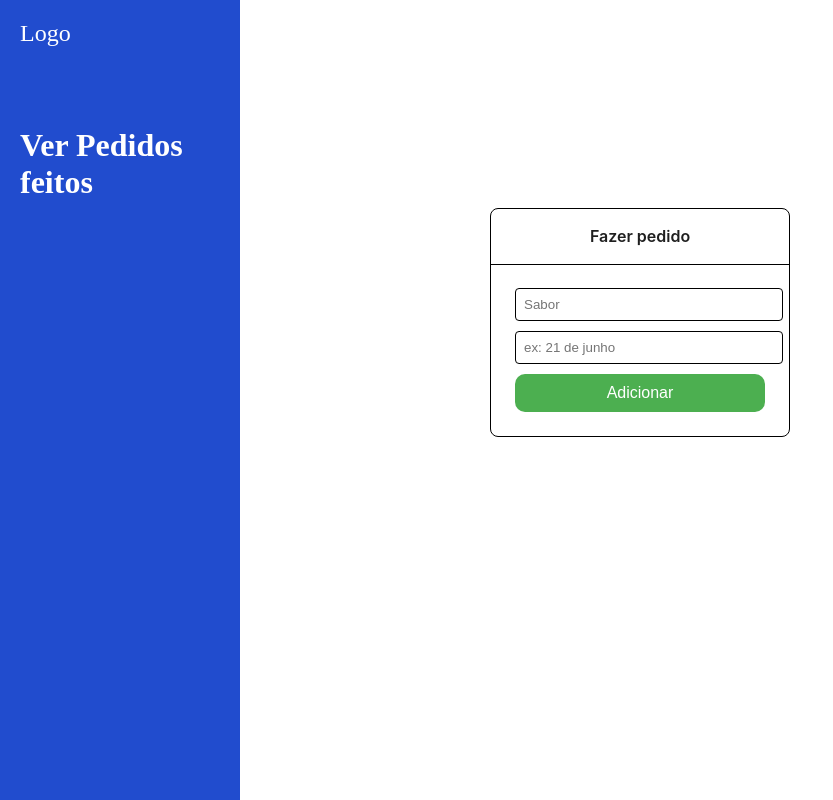
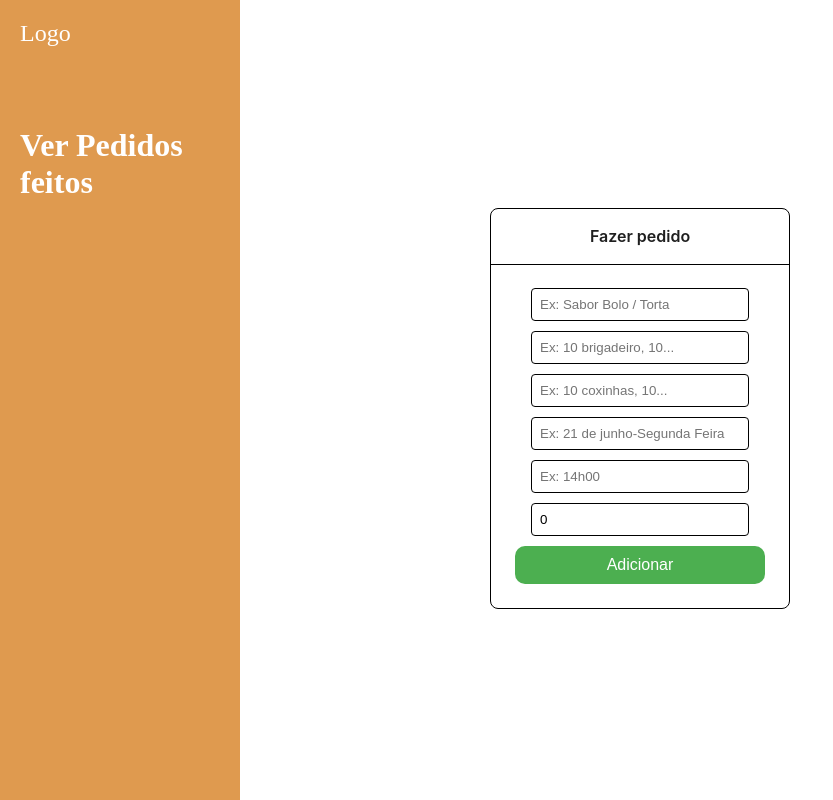
Before and after one commit to DavidHenrique2106/PlanningSyncFront, a React (Vite) app: page / in a window 1280 px wide. Shown: the whole page, without its empty margins (0-833 px from the left). Built offline with nearby package versions, Linux system fonts and the light colour scheme.

Commit message:
add campos, alt cor

```diff
--- a/src/components/Sidebar.module.css
+++ b/src/components/Sidebar.module.css
@@ -4,7 +4,7 @@
   top: 0;
   width: 200px;
   height: 100vh;
-  background-color: #214cce;
+  background-color: #DF9A4F;
   padding: 20px;
   color: white;
   display: flex;
--- a/src/components/routes/Despesas/Bolos.module.css
+++ b/src/components/routes/Despesas/Bolos.module.css
@@ -1,5 +1,5 @@
 .Arrow{
-    color: #214cce;
+    color: #DF9A4F;
 }
 
 .Card{
--- a/src/components/routes/Despesas/Bolos.tsx
+++ b/src/components/routes/Despesas/Bolos.tsx
@@ -2,23 +2,10 @@ import { FontAwesomeIcon } from "@fortawesome/react-fontawesome";
 import { faArrowLeft } from "@fortawesome/free-solid-svg-icons";
 import { Link } from "react-router-dom";
 import styles from "./Bolos.module.css";
-import { useState } from "react";
-import { Card, Space } from "antd";
-import { ToastContainer, toast } from "react-toastify";
+
 import "react-toastify/dist/ReactToastify.css";
 
-const Despesas = () => {
-  const [despesas, setDespesas] = useState<number | undefined>(undefined);
-
-  const handledespesas = () => {
-    if (despesas !== undefined) {
-      console.log(despesas);
-      toast.success("Despesa adicionada");
-      setDespesas(undefined);
-    } else {
-      toast.error("Adicione uma despesa");
-    }
-  };
+const Bolos = () => {
 
   return (
     <div>
@@ -28,46 +15,9 @@ const Despesas = () => {
         </Link>
       </h1>
 
-      <div className="Card">
-        <Space direction="vertical" size={16}>
-          <Card
-            title="Sua despesa"
-            style={{ width: 300, border: "1px solid black" }}
-            headStyle={{ borderBottom: "1px solid black" }}
-          >
-            <input
-              type="number"
-              value={despesas ?? ""}
-              onChange={(e) => setDespesas(Number(e.target.value))}
-              placeholder="$$$"
-              style={{
-                position: "relative",
-                right: "-35px",
-                border: "1px solid black",
-                borderRadius: "4px",
-              }}
-            />
-            <br />
-            <br />
-            <br />
-            <button
-              onClick={handledespesas}
-              style={{
-                borderRadius: "10px",
-                position: "relative",
-                right: "-85px",
-                top: "20px",
-              }}
-            >
-              Adicionar
-            </button>
-          </Card>
-        </Space>
-      </div>
 
-      <ToastContainer />
     </div>
   );
 };
 
-export default Despesas;
+export default Bolos;
--- a/src/components/routes/Faturamento/Pedidos.tsx
+++ b/src/components/routes/Faturamento/Pedidos.tsx
@@ -6,13 +6,28 @@ import "react-toastify/dist/ReactToastify.css";
 const Pedido: React.FC = () => {
   const [pedido, setPedido] = useState<string>("");
   const [data, setData] = useState<string>("");
+  const [valor, setValor] = useState<number>(0);
+  const [doces, setDoces] = useState<string>("");
+  const [salgados, setSalgados] = useState<string>("");
+  const [hora, setHora] = useState<string>("");
 
   const handleAdicionar = () => {
-    if (pedido !== "" && data !== "") {
-      console.log({ pedido, data });
+    if (
+      pedido !== "" &&
+      data !== "" &&
+      valor !== undefined &&
+      doces !== "" &&
+      salgados !== "" &&
+      hora !== ""
+    ) {
+      console.log({ pedido, data, valor, doces, salgados, hora });
       toast.success("Pedido adicionado!!");
       setPedido("");
       setData("");
+      setValor(0);
+      setDoces("");
+      setSalgados("");
+      setHora("");
     } else {
       toast.error("Complete os campos em branco!");
     }
@@ -24,29 +39,90 @@ const Pedido: React.FC = () => {
         <Space direction="vertical" size={16}>
           <Card
             title="Fazer pedido"
-            style={{ width: 300, border: "1px solid black", borderRadius: "8px" }}
+            style={{
+              width: 300,
+              border: "1px solid black",
+              borderRadius: "8px",
+            }}
             headStyle={{ borderBottom: "1px solid black" }}
           >
             <input
               type="text"
               value={pedido}
-              placeholder="Sabor"
+              placeholder="Ex: Sabor Bolo / Torta"
               onChange={(e) => setPedido(e.target.value)}
               style={{
-                width: "100%",
+                width: "80%",
                 padding: "8px",
                 border: "1px solid black",
                 borderRadius: "4px",
                 marginBottom: "10px",
               }}
             />
+
+            <input
+              type="text"
+              value={doces}
+              placeholder="Ex: 10 brigadeiro, 10..."
+              onChange={(e) => setDoces(e.target.value)}
+              style={{
+                width: "80%",
+                padding: "8px",
+                border: "1px solid black",
+                borderRadius: "4px",
+                marginBottom: "10px",
+              }}
+            />
+
+            <input
+              type="text"
+              value={salgados}
+              placeholder="Ex: 10 coxinhas, 10..."
+              onChange={(e) => setSalgados(e.target.value)}
+              style={{
+                width: "80%",
+                padding: "8px",
+                border: "1px solid black",
+                borderRadius: "4px",
+                marginBottom: "10px",
+              }}
+            />
+
             <input
               type="text"
               value={data}
-              placeholder="ex: 21 de junho"
+              placeholder="Ex: 21 de junho-Segunda Feira"
               onChange={(e) => setData(e.target.value)}
               style={{
-                width: "100%",
+                width: "80%",
+                padding: "8px",
+                border: "1px solid black",
+                borderRadius: "4px",
+                marginBottom: "10px",
+              }}
+            />
+
+            <input
+              type="text"
+              value={hora}
+              placeholder="Ex: 14h00"
+              onChange={(e) => setHora(e.target.value)}
+              style={{
+                width: "80%",
+                padding: "8px",
+                border: "1px solid black",
+                borderRadius: "4px",
+                marginBottom: "10px",
+              }}
+            />
+
+            <input
+              type="number"
+              value={valor}
+              placeholder="Valor do Bolo em R$"
+              onChange={(e) => setValor(Number(e.target.value))}
+              style={{
+                width: "80%",
                 padding: "8px",
                 border: "1px solid black",
                 borderRadius: "4px",
```
